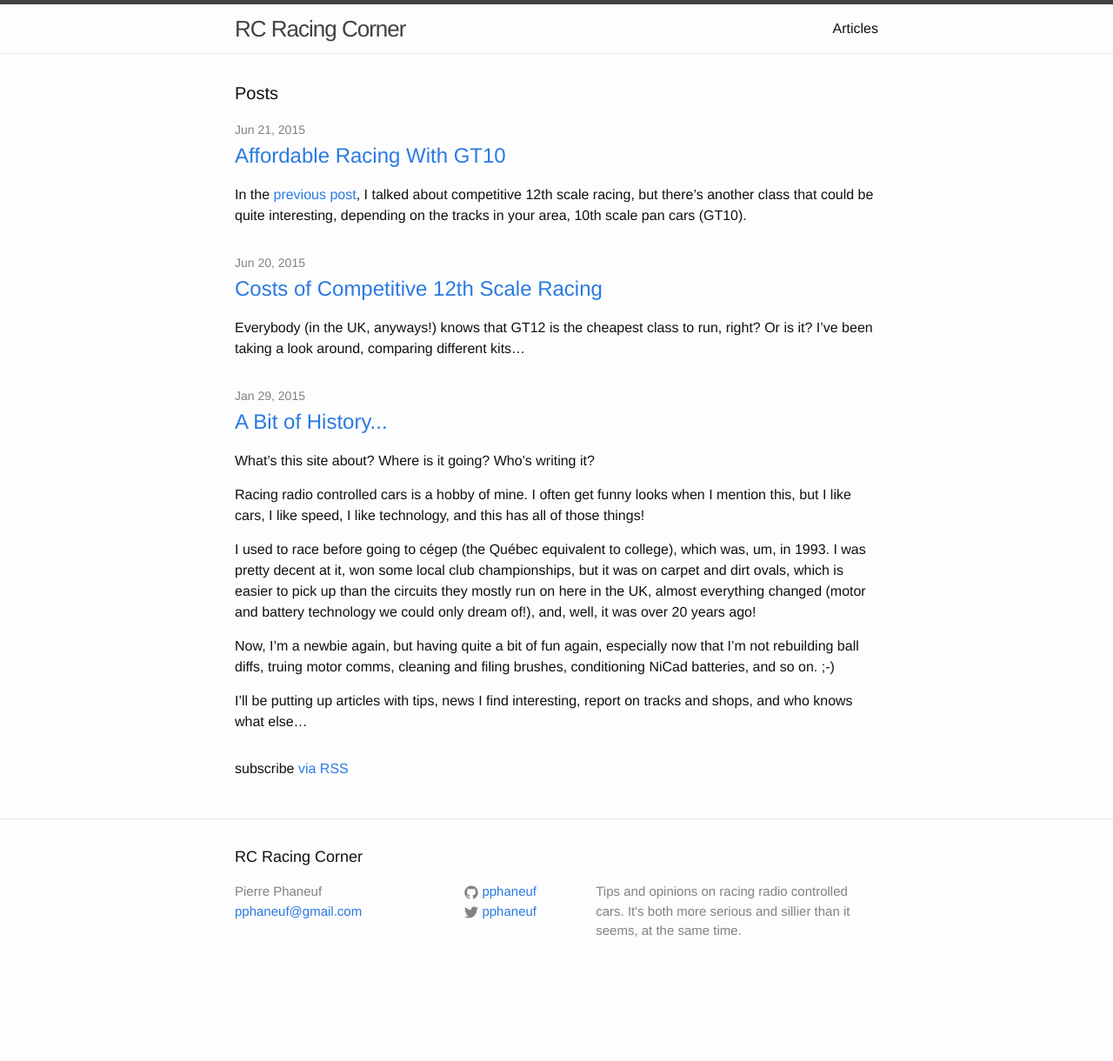
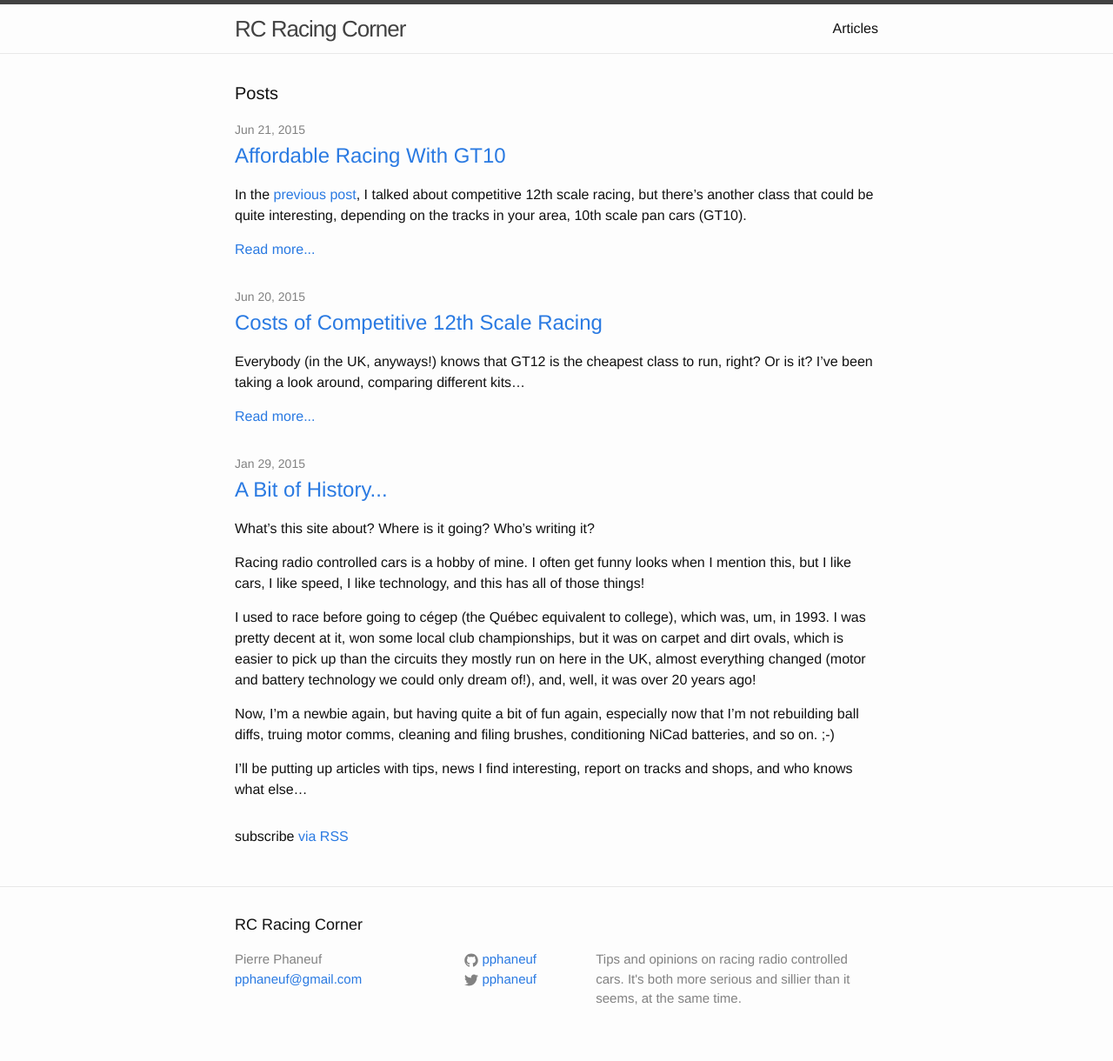
Before and after one commit to peppekerstens/rccars, a Jekyll site: the page built from index.html, in a window 1280 px wide. Shown: the whole page at 87% size. Built offline with Jekyll 4.4.1, drawn with Linux system fonts in a browser that asks for light colours; before the commit the page ends 1142 px from its top, so only the background shows below that.

Commit message:
Add a "read more" link.

```diff
--- a/index.html
+++ b/index.html
@@ -15,6 +15,9 @@ layout: default
           <a class="post-link" href="{{ post.url | prepend: site.baseurl }}">{{ post.title }}</a>
         </h2>
         {{ post.excerpt }}
+        {% capture excerpt_words %}{{ post.excerpt | number_of_words }}{% endcapture %}
+        {% capture content_words %}{{ post.content | number_of_words }}{% endcapture %}
+        {% if excerpt_words != content_words %}<a href="{{ post.url | prepend: site.baseurl }}">Read more...</a>{% endif %}
       </li>
     {% endfor %}
   </ul>
```
